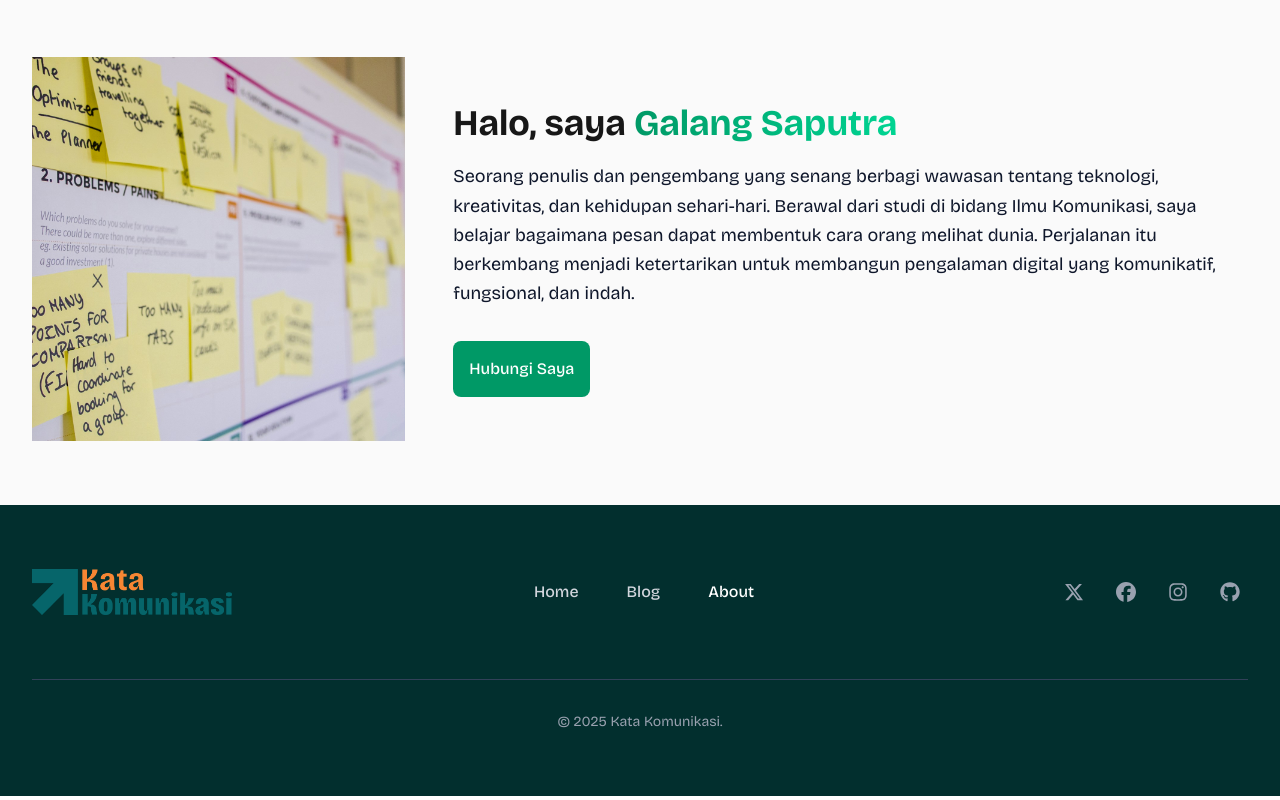
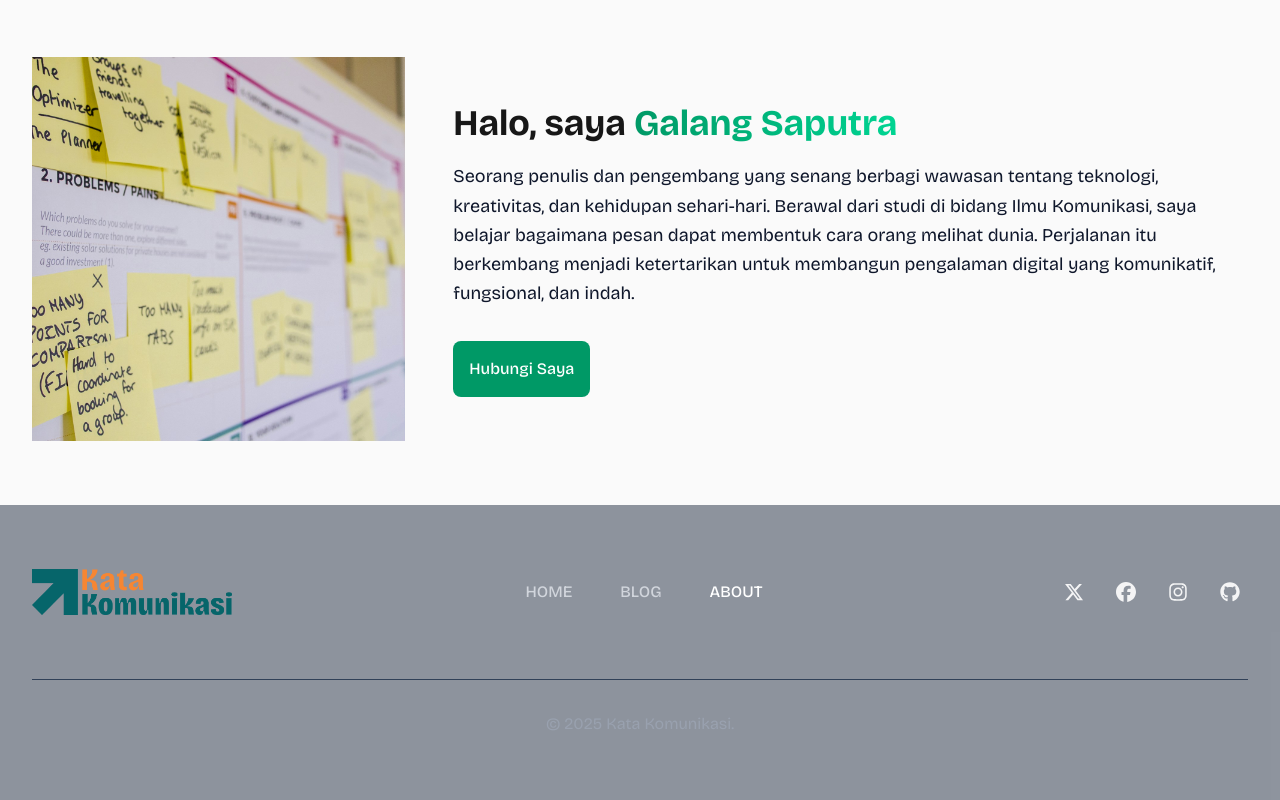
Before and after one commit to mgs28-mh/blog, a Next.js app: page /about in a window 1280 px wide. Shown: the part 639-1439 px from the top of the page. Built offline with nearby package versions, Linux system fonts and the light colour scheme.

Commit message:
blog: update footer

```diff
--- a/components/ui/footer.tsx
+++ b/components/ui/footer.tsx
@@ -55,7 +55,7 @@ export default function Footer() {
   };
 
   return (
-    <footer className="bg-teal-950 text-white">
+    <footer className="bg-slate-800/50 text-white">
       <div className="max-w-7xl mx-auto px-4 sm:px-6 lg:px-8">
         {/* ====== TOP SECTION ====== */}
         <div className="py-16">
@@ -84,7 +84,7 @@ export default function Footer() {
                   <Link
                     key={item.href}
                     href={item.href}
-                    className={`text-gray-300 hover:text-white transition-colors duration-200 text-base font-medium ${active ? "text-white" : ""
+                    className={`text-gray-300 hover:text-white transition-colors duration-200 text-md uppercase font-medium ${active ? "text-white" : ""
                       }`}
                   >
                     {item.label}
@@ -101,7 +101,7 @@ export default function Footer() {
                   href={social.href}
                   target="_blank"
                   rel="noopener noreferrer"
-                  className="p-2 text-gray-400 hover:text-white transition-colors duration-200 focus:outline-none focus:ring-2 focus:ring-blue-500 focus:ring-offset-2 focus:ring-offset-slate-900 rounded-lg"
+                  className="p-2 text-white/90 hover:text-white transition-colors duration-200 focus:outline-none focus:ring-2 focus:ring-blue-500 focus:ring-offset-2 focus:ring-offset-slate-900 rounded-lg"
                   aria-label={social.label}
                 >
                   {social.icon}
@@ -114,7 +114,7 @@ export default function Footer() {
           <div className="border-t border-slate-700 mb-8" />
 
           {/* ====== BOTTOM SECTION ====== */}
-          <div className="flex items-center justify-center text-gray-400 text-sm">
+          <div className="flex items-center justify-center text-gray-400 text-md">
             {/* Copyright */}
             <p>© {currentYear} Kata Komunikasi.</p>
           </div>
```
